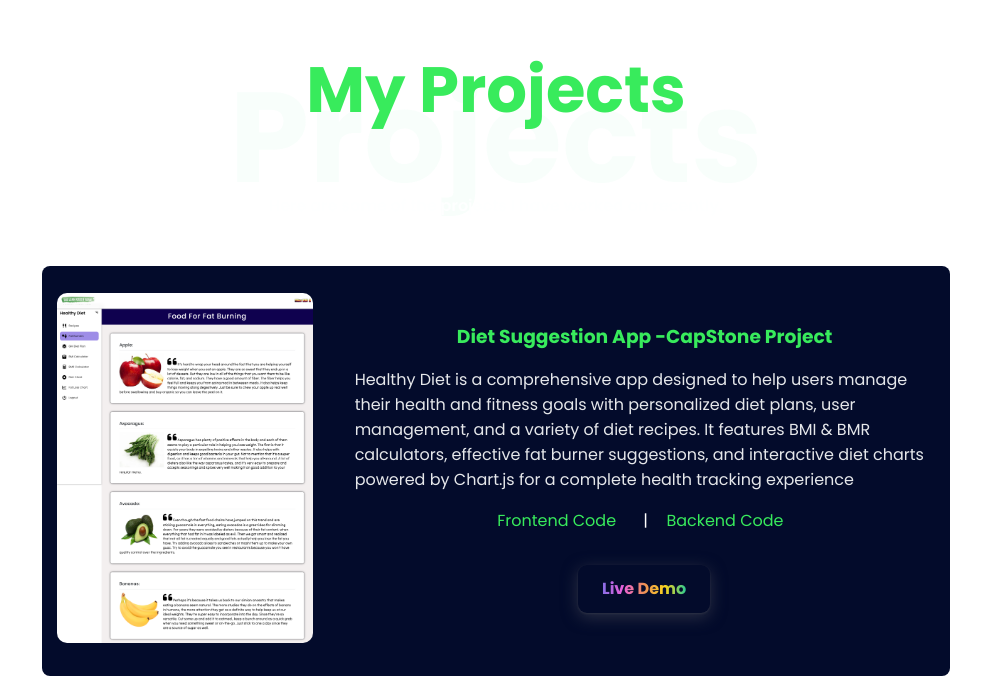
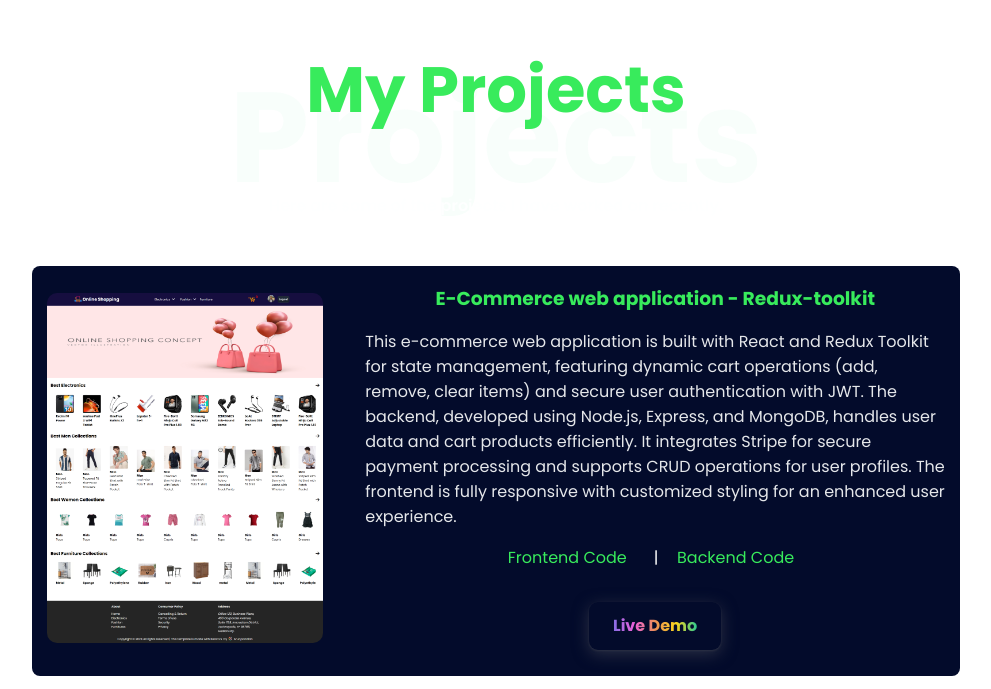
Before and after one commit to Arunpandian08/Portfolio, a React (Vite) app: page / in a window 1280 px wide. Shown: the part 2108-2797 px from the top of the page, without its empty margins (144-1135 px from the left). Built offline with nearby package versions, Linux system fonts and the light colour scheme; a web font is replaced by a local one.

Commit message:
updated project and resume

```diff
--- a/src/Components/ProfileSection/ProfileSection.jsx
+++ b/src/Components/ProfileSection/ProfileSection.jsx
@@ -42,7 +42,7 @@ const ProfileSection = () => {
                     <div>
                         <button className="css-buttons-io-button">
                             <img src={downloadIcon} width='20px' height='20px' alt="" />
-                            <span><a href="/arun_FSD.pdf" download="arun_FSD.pdf">Download CV</a></span>
+                            <span><a href="/Arunpandian-FullStackDeveloper.pdf" download="Arunpandian-FullStackDeveloper.pdf">Download CV</a></span>
                         </button>
                     </div>
                     <div>
--- a/src/Utilities/ProjectsData/data.js
+++ b/src/Utilities/ProjectsData/data.js
@@ -6,6 +6,16 @@ import instagramIcon from "../../assets/ContactSectionImages/instagramIcon.png";
 const projectsData = [
   {
     id: 1,
+    image: "/Projects Images/E-commerce.png",
+    title: "E-Commerce web application - Redux-toolkit",
+    desc: "This e-commerce web application is built with React and Redux Toolkit for state management, featuring dynamic cart operations (add, remove, clear items) and secure user authentication with JWT. The backend, developed using Node.js, Express, and MongoDB, handles user data and cart products efficiently. It integrates Stripe for secure payment processing and supports CRUD operations for user profiles. The frontend is fully responsive with customized styling for an enhanced user experience.",
+    frontend:
+      "https://github.com/Arunpandian08/E-Commerce-Frontend.git",
+    backend: "https://github.com/Arunpandian08/E-Commerce-Backend.git",
+    demo: "https://shopping-zone-redux.netlify.app/",
+  },
+  {
+    id: 2,
     image: "/Projects Images/diet-suggestion-app.png",
     title: "Diet Suggestion App -CapStone Project",
     desc: "Healthy Diet is a comprehensive app designed to help users manage their health and fitness goals with personalized diet plans, user management, and a variety of diet recipes. It features BMI & BMR calculators, effective fat burner suggestions, and interactive diet charts powered by Chart.js for a complete health tracking experience",
@@ -15,7 +25,7 @@ const projectsData = [
     demo: "https://diet-suggestion-app-frontend.netlify.app/",
   },
   {
-    id: 2,
+    id: 3,
     image: "/Projects Images/youtube-clone.png",
     title: "Youtube-Clone with Youtube data API",
     desc: "YouTubeClone is a dynamic video platform fetching data from the YouTube Data API. It features a user-friendly homepage, detailed video pages, and recommended videos. Built with React Router DOM and enhanced with Moment.js for time formatting, it delivers an engaging and seamless video-watching experience.",
@@ -26,7 +36,7 @@ const projectsData = [
     demo: "https://youtube-clone-frontend-f50664.netlify.app/",
   },
   {
-    id: 3,
+    id: 4,
     image: "/Projects Images/todo_app.png",
     title: "Todo App",
     desc: "Todo List is an efficient task management app utilizing Context API for state management. It features a robust Todo Form, status filtering, and task cards with options to change status or delete todo`s, ensuring seamless and organized productivity",
```
Also changed, not shown: public/Projects Images/E-commerce.png (added), 1 other file (tests, documents, lock files or other folders).
